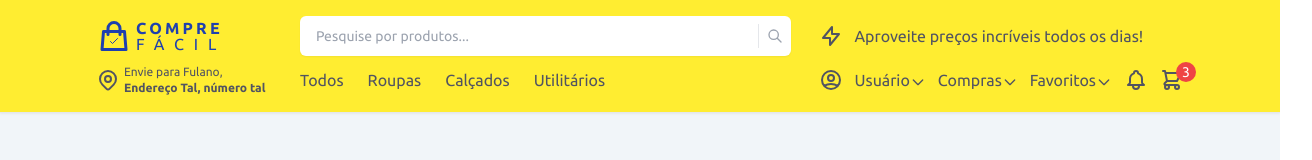
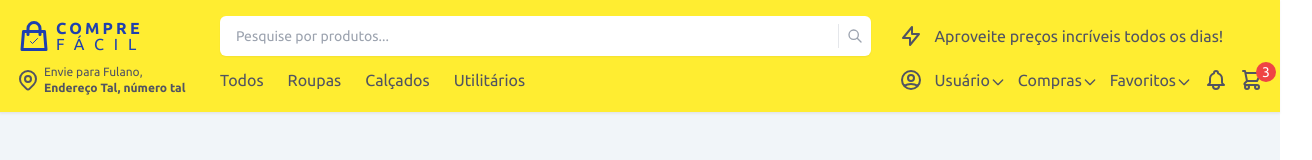
Before and after one commit to leandroepr/trainees-ecommerce-2022, a Next.js app: page / in a window 1280 px wide. Shown: the top 160 px of the page, 1312 px wide, since content can reach past the window. Built offline with nearby package versions, Linux system fonts and the light colour scheme; data requests are answered from the project's data file; what react-toast-notifications would draw is missing.

Commit message:
refactor: remove custom padding from tailwind.config

```diff
--- a/tailwind.config.js
+++ b/tailwind.config.js
@@ -20,15 +20,6 @@ module.exports = {
       fontFamily: {
         custom: ['ubuntu-mono', 'Ubuntu', 'sans-serif'],
       },
-       container: {
-      padding: {
-        DEFAULT: '1rem',
-        sm: '2rem',
-        lg: '4rem',
-        xl: '5rem',
-        '2xl': '6rem',
-      },
-      }
     },
     plugins: [
       require('@tailwindcss/forms'),
```
